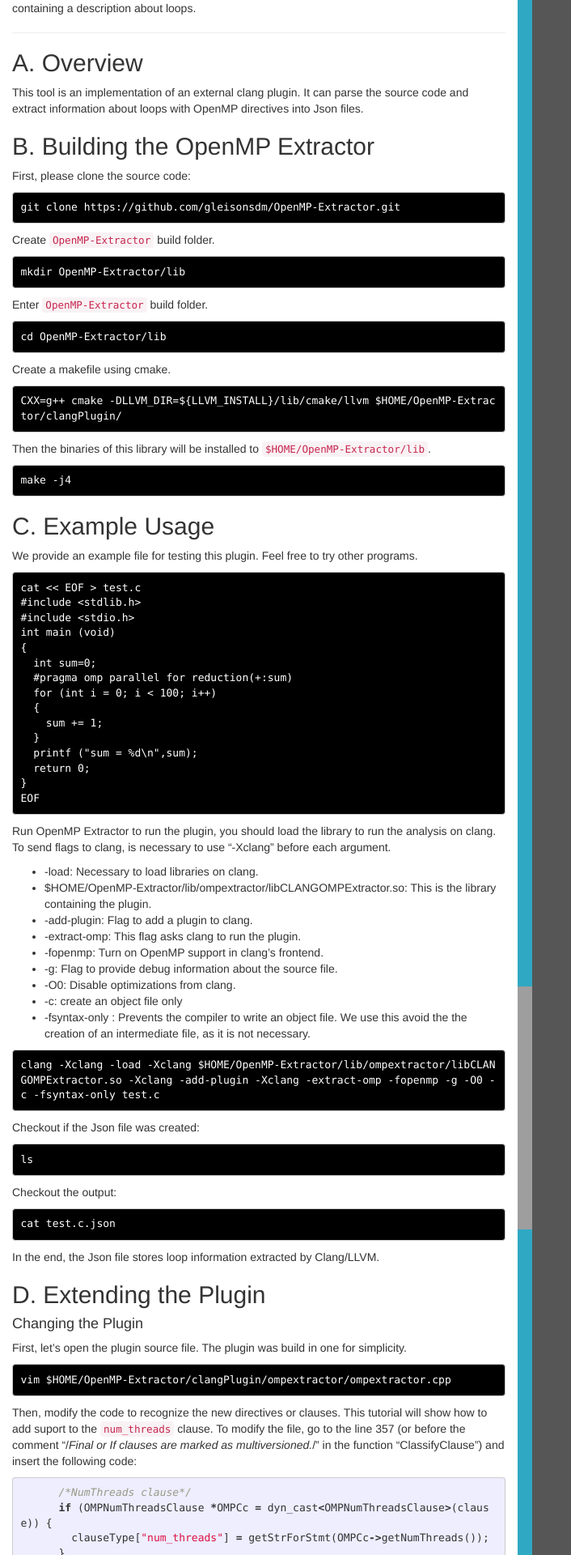
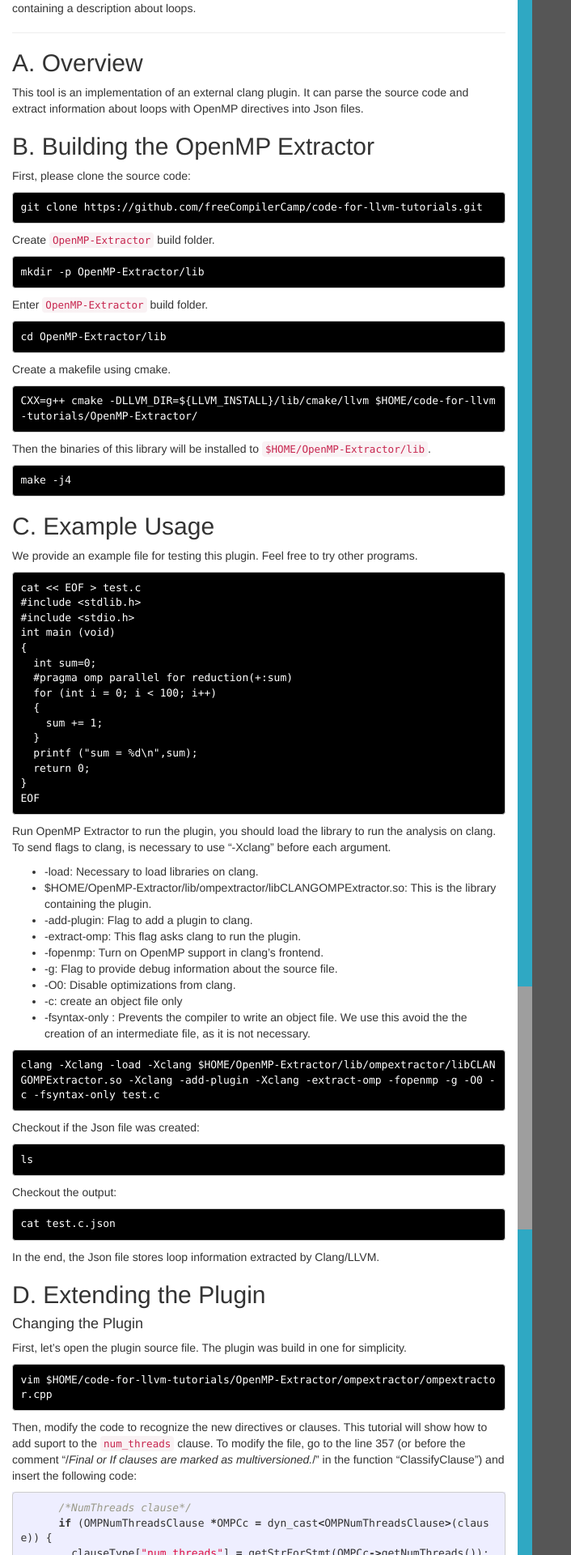
Before and after one commit to ouankou/freecc, a Jekyll site: the page built from _posts/2019-08-02-openmp-extractor.markdown, in a window 1280 px wide. Shown: the part 573-2493 px from the top of the page at 81% size, without its empty margins (0-706 px from the left). Built offline with Jekyll 4.4.1, drawn with Linux system fonts in a browser that asks for light colours; nearby versions of some CDN libraries; grey boxes are pictures that could not be loaded.

Commit message:
Update 2019-08-02-openmp-extractor.markdown

````diff
--- a/_posts/2019-08-02-openmp-extractor.markdown
+++ b/_posts/2019-08-02-openmp-extractor.markdown
@@ -37,12 +37,12 @@
 
 First, please clone the source code:
 ```.term1
-git clone https://github.com/gleisonsdm/OpenMP-Extractor.git
+git clone https://github.com/freeCompilerCamp/code-for-llvm-tutorials.git
 ```
 
 Create ```OpenMP-Extractor``` build folder.
 ```.term1
-mkdir OpenMP-Extractor/lib
+mkdir -p OpenMP-Extractor/lib
 ```
 
 Enter ```OpenMP-Extractor``` build folder.
@@ -52,7 +52,7 @@
 
 Create a makefile using cmake.
 ```.term1
-CXX=g++ cmake -DLLVM_DIR=${LLVM_INSTALL}/lib/cmake/llvm $HOME/OpenMP-Extractor/clangPlugin/
+CXX=g++ cmake -DLLVM_DIR=${LLVM_INSTALL}/lib/cmake/llvm $HOME/code-for-llvm-tutorials/OpenMP-Extractor/
 ```
 
 Then the binaries of this library will be installed to ```$HOME/OpenMP-Extractor/lib```.
@@ -115,7 +115,7 @@
 
 First, let's open the plugin source file. The plugin was build in one for simplicity.
 ```.term1
-vim $HOME/OpenMP-Extractor/clangPlugin/ompextractor/ompextractor.cpp
+vim $HOME/code-for-llvm-tutorials/OpenMP-Extractor/ompextractor/ompextractor.cpp
 ```
 
 Then, modify the code to recognize the new directives or clauses. This tutorial will show how to add suport to the ```num_threads``` clause. To modify the file, go to the line 357 (or before the comment "/*Final or If clauses are marked as multiversioned.*/" in the function "ClassifyClause") and insert the following code:
````
Also changed, not shown: other parts of _posts/2019-08-02-openmp-extractor.markdown (+1 -1 lines).
